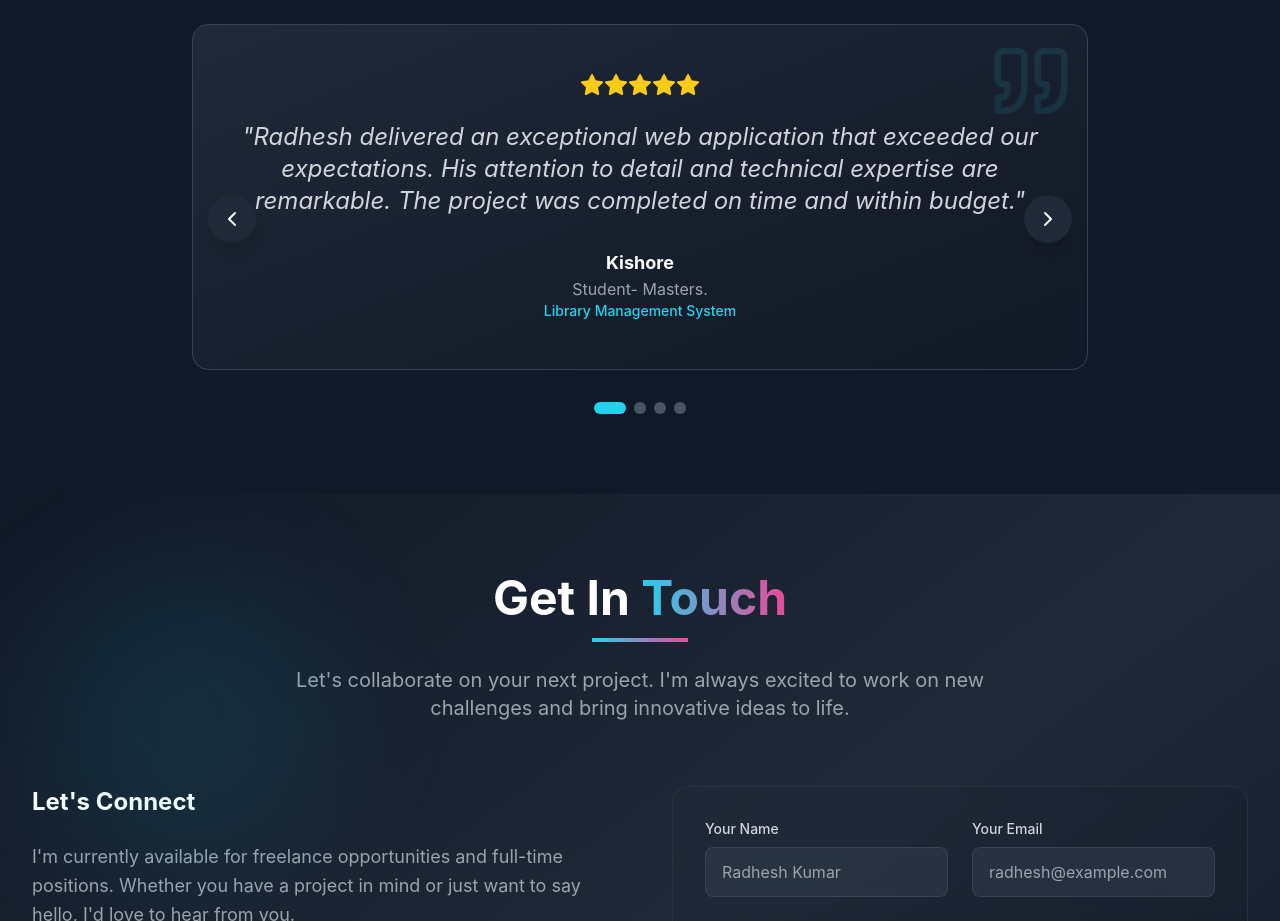
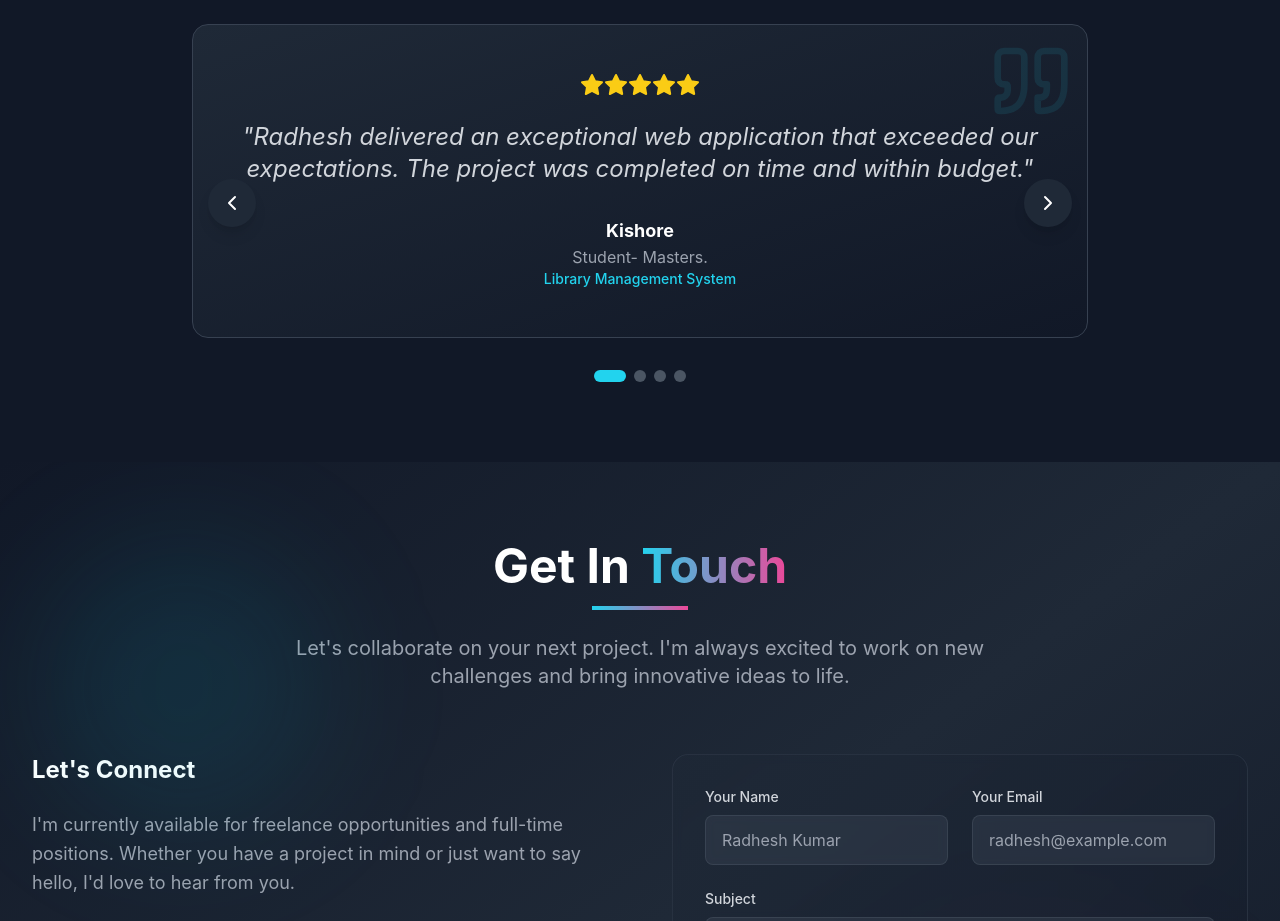
Before and after one commit to Radhesh20/Portfolio, a React (Vite) app: page / in a window 1280 px wide. Shown: the part 2920-3841 px from the top of the page. Built offline with nearby package versions, Linux system fonts and the light colour scheme.

Commit message:
Refactor Testimonials component to initialize testimonials from sample data

```diff
--- a/src/components/Testimonials.tsx
+++ b/src/components/Testimonials.tsx
@@ -11,7 +11,7 @@ const Testimonials = () => {
       name: 'Kishore',
       position: 'Student- Masters.',
       rating: 5,
-      text: 'Radhesh delivered an exceptional web application that exceeded our expectations. His attention to detail and technical expertise are remarkable. The project was completed on time and within budget.',
+      text: 'Radhesh delivered an exceptional web application that exceeded our expectations. The project was completed on time and within budget.',
       project: 'Library Management System'
     },
     {
@@ -19,7 +19,7 @@ const Testimonials = () => {
       name: 'Jonnie Jackson',
       position: 'Content Creator - VoxCrime',
       rating: 5,
-      text: 'The logo design that Radhesh created for us perfectly captured our vision. His creative process is collaborative and the final result was simple and minimalistic yet captures the essence of our content.',
+      text: 'The logo design that Radhesh created for us perfectly captured our vision. The final result was simple and minimalistic yet captures the essence of our content.',
       project: 'Logo and Brand Identity Design'
     },
     {
@@ -27,7 +27,7 @@ const Testimonials = () => {
       name: 'Vasanth',
       position: 'Event Co-ordinator',
       rating: 5,
-      text: 'Radhesh\'s certificate designs for our recent workshop event were truly exceptional. They added a professional and memorable touch, significantly enhancing the perceived value for our participants and elevating the overall prestige of the event.',
+      text: 'Radhesh\'s certificate designs for our recent workshop event were truly exceptional. They added a professional touch, enhances the overall prestige of the event.',
       project: 'Event Certificate Design'
     },
     {
@@ -35,7 +35,7 @@ const Testimonials = () => {
       name: 'Avinesh',
       position: 'Content Creator',
       rating: 5,
-      text: "Radhesh's YouTube thumbnails for my Free Fire tournament practice live streams were phenomenal. His ability to capture the high-octane action and competitive energy in a single image drastically increased my live viewership and engagement. He truly understands the pulse of gaming content design!",
+      text: "Radhesh's YouTube thumbnails for my Free Fire tournament practice live streams were phenomenal. He truly understands the pulse of gaming content design!",
       project: 'YouTube Thumbnail Design'
     }
   ];
```
